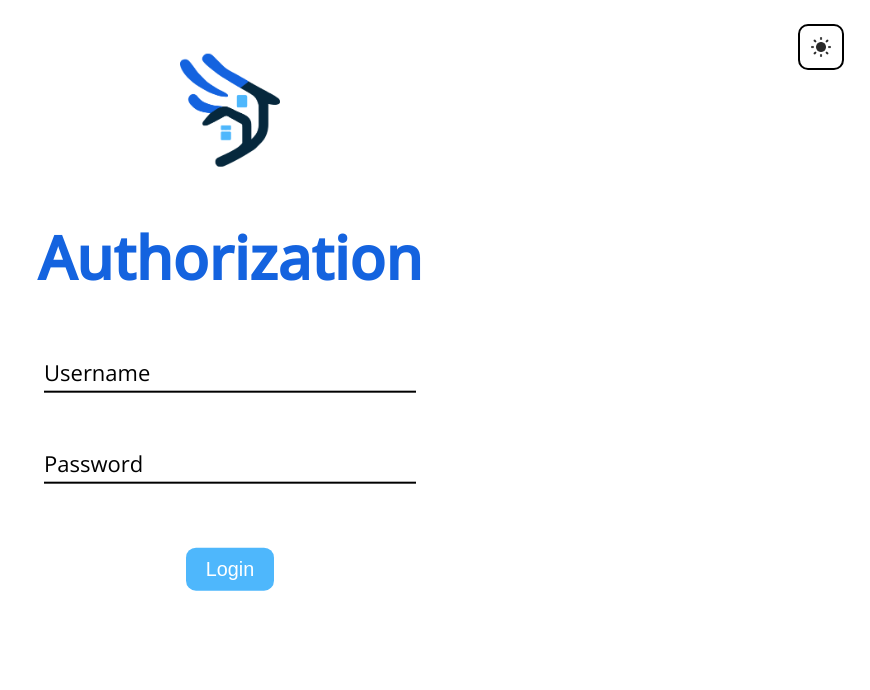
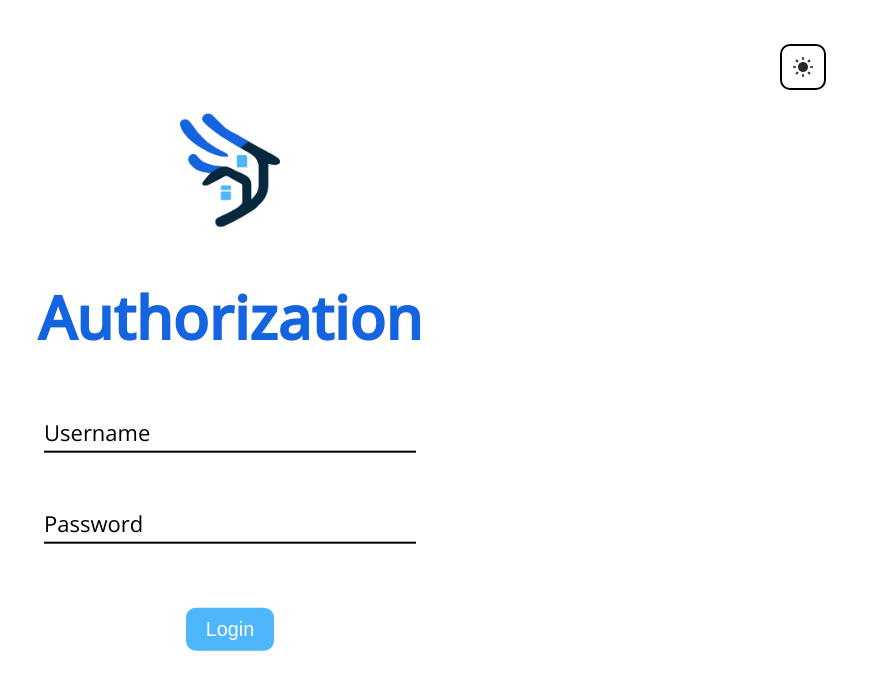
Before and after one commit to ibrahimahtsham/swift-rent-admin, a React (Vite) app: page / in a window 1280 px wide. Shown: the top 690 px of the page, without its empty margins (410-1280 px from the left). Built offline with nearby package versions, Linux system fonts and the light colour scheme.

Commit message:
login page css file updated

```diff
--- a/src/screens/auth/Login.css
+++ b/src/screens/auth/Login.css
@@ -3,9 +3,8 @@
   flex-direction: column;
   justify-content: center;
   align-items: center;
-  transform: translateY(30%);
-  margin: 0 auto; /* Center the container on larger screens */
-  padding: 0 20px; /* Add some horizontal padding */
+  margin: 0 auto;
+  padding: 50px 20px;
 }
 
 .login-form {
@@ -19,32 +18,29 @@
 .input-field {
   position: relative;
   margin-bottom: 2rem;
-  width: 70%; /* Make the input fields take up the full width of the container */
+  width: 70%;
 }
 
-/* Use a media query to adjust styles for screens that are wider than 600px (tablet and above) */
 @media (min-width: 600px) {
   .login-container {
-    transform: translateY(20%); /* Adjust the vertical positioning */
+    transform: translateY(20%);
   }
 
   .input-field {
-    width: 30%; /* Make the input fields take up 80% of the container's width */
+    width: 30%;
   }
 }
 
-/* Use a media query to adjust styles for screens that are wider than 900px (desktop and above) */
 @media (min-width: 900px) {
   .login-container {
-    transform: translateY(10%); /* Adjust the vertical positioning */
+    transform: translateY(10%);
   }
 
   .input-field {
-    width: 30%; /* Make the input fields take up 60% of the container's width */
+    width: 30%;
   }
 }
 
-/* Rest of your CSS */
 .logo {
   width: 100px;
   object-fit: contain;
@@ -61,11 +57,12 @@
   width: 20px;
   object-fit: contain;
   padding: 0.5rem;
+  margin: 2rem;
   border: solid 2px;
   border-radius: 10px;
   position: absolute;
-  top: 3%;
-  right: 2%;
+  right: 0;
+  z-index: 1;
 }
 
 .input-field-input {
```
